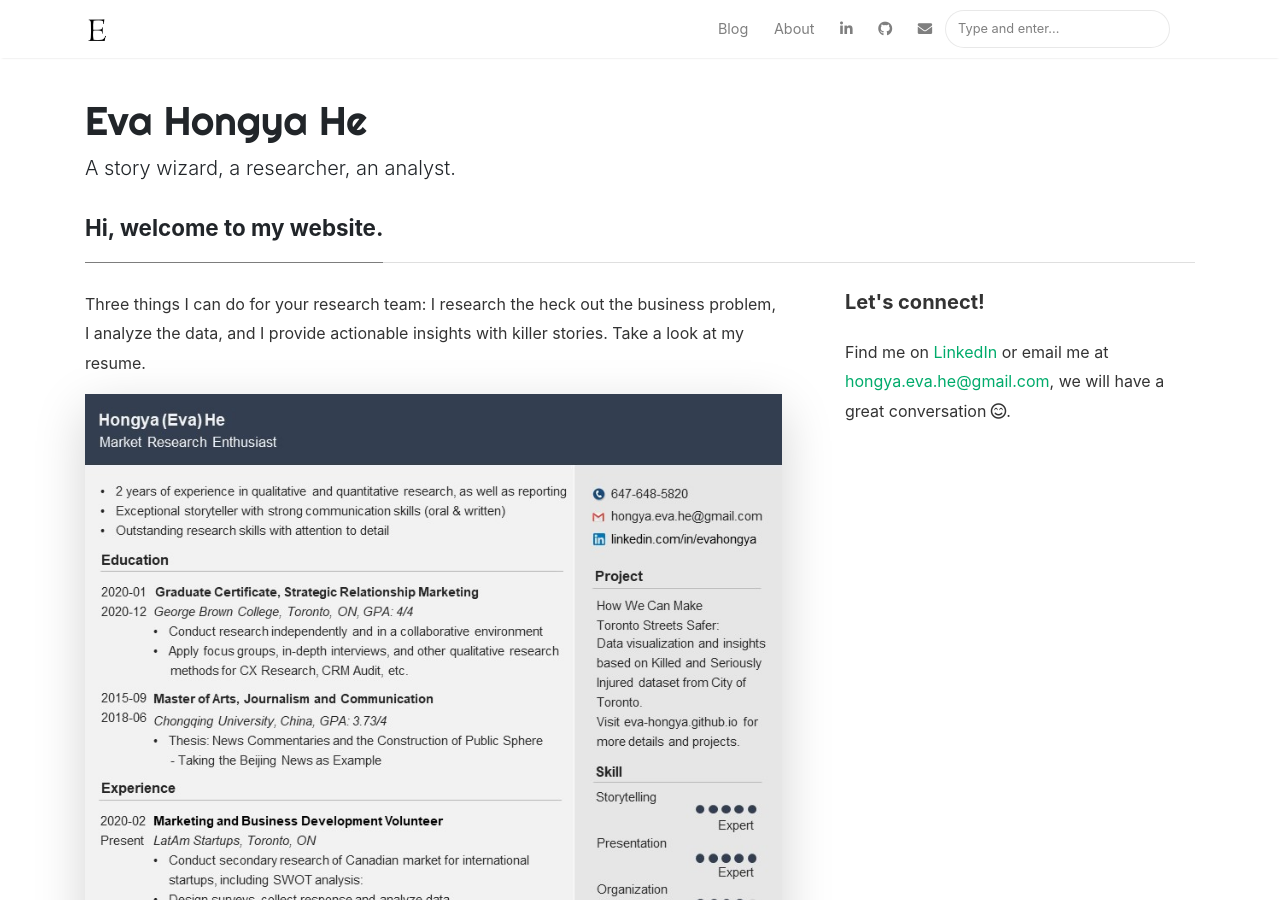
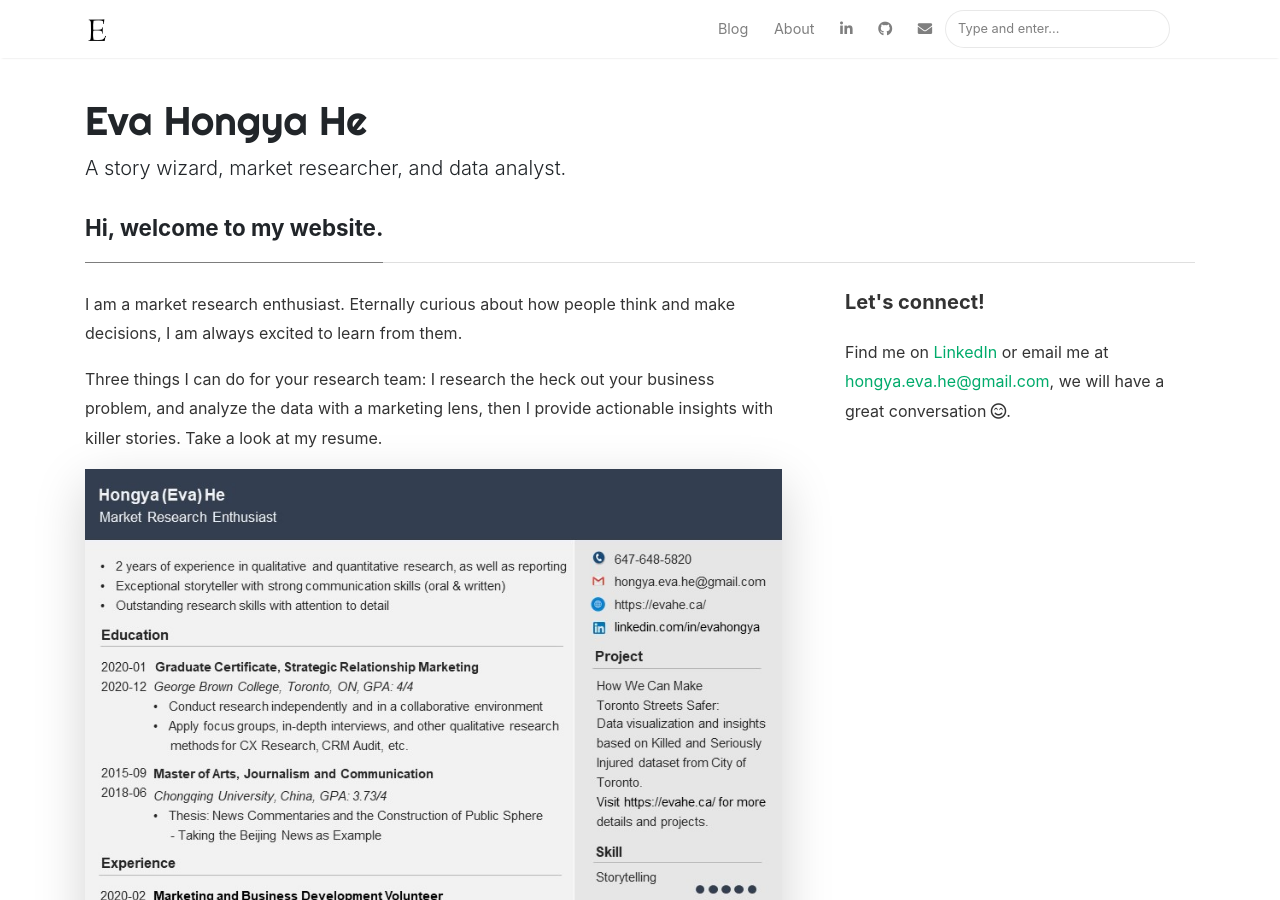
Before and after one commit to Eva-Hongya/Eva-Hongya.github.io, a Jekyll site: the page built from _pages/about.md, in a window 1280 px wide and 900 px high. Built offline with Jekyll 4.4.1, drawn with Linux system fonts in a browser that asks for light colours; nearby versions of some CDN libraries.

Commit message:
changed tagline and about section

```diff
--- a/_config.yml
+++ b/_config.yml
@@ -1,7 +1,7 @@
 # Site
 name: "Eva Hongya He"
 title: "Eva Hongya He"
-description: "A story wizard, a researcher, an analyst."
+description: "A story wizard, market researcher, and data analyst."
 logo: 'assets/images/logo.PNG'
 favicon: 'assets/images/logo.PNG'
 baseurl: ''
--- a/_pages/about.md
+++ b/_pages/about.md
@@ -7,7 +7,9 @@ comments: false
 <div class="row justify-content-between">
 <div class="col-md-8 pr-5">
 
-<p>Three things I can do for your research team: I research the heck out the business problem, I analyze the data, and I provide actionable insights with killer stories. Take a look at my resume.  </p>
+<p>I am a market research enthusiast. Eternally curious about how people think and make decisions, I am always excited to learn from  them.</p>
+
+<p>Three things I can do for your research team: I research the heck out your business problem, and analyze the data with a marketing lens, then I provide actionable insights with killer stories. Take a look at my resume.  </p>
 
 <p class="mb-5"><img class="shadow-lg" src="{{site.baseurl}}/assets/images/resume.jpg" alt="Eva Hongya He's resume, contact hongya.eva.he@gmail.com it not showing properly." /></p>
 
```
Also changed, not shown: assets/images/resume.jpg.
